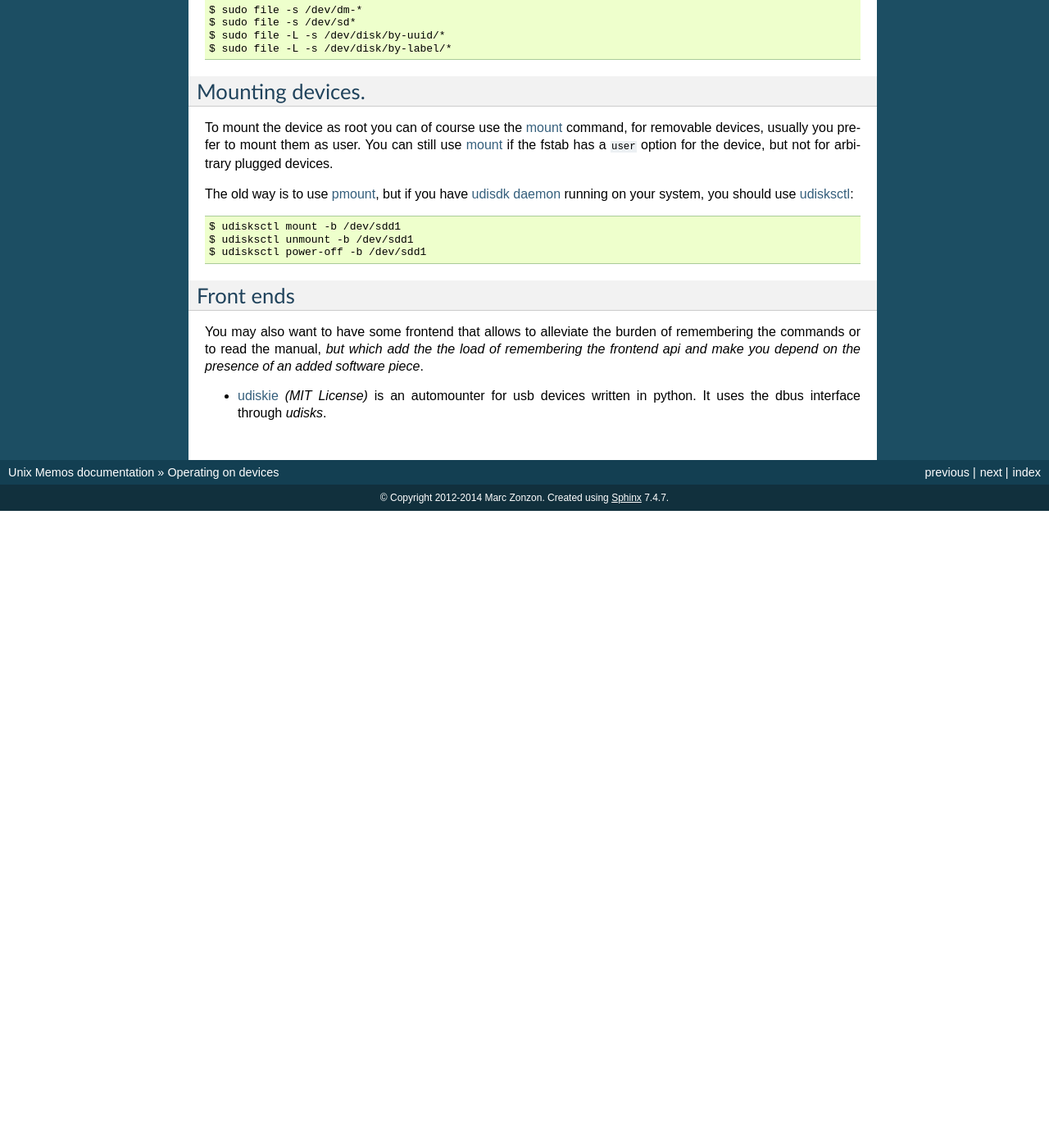
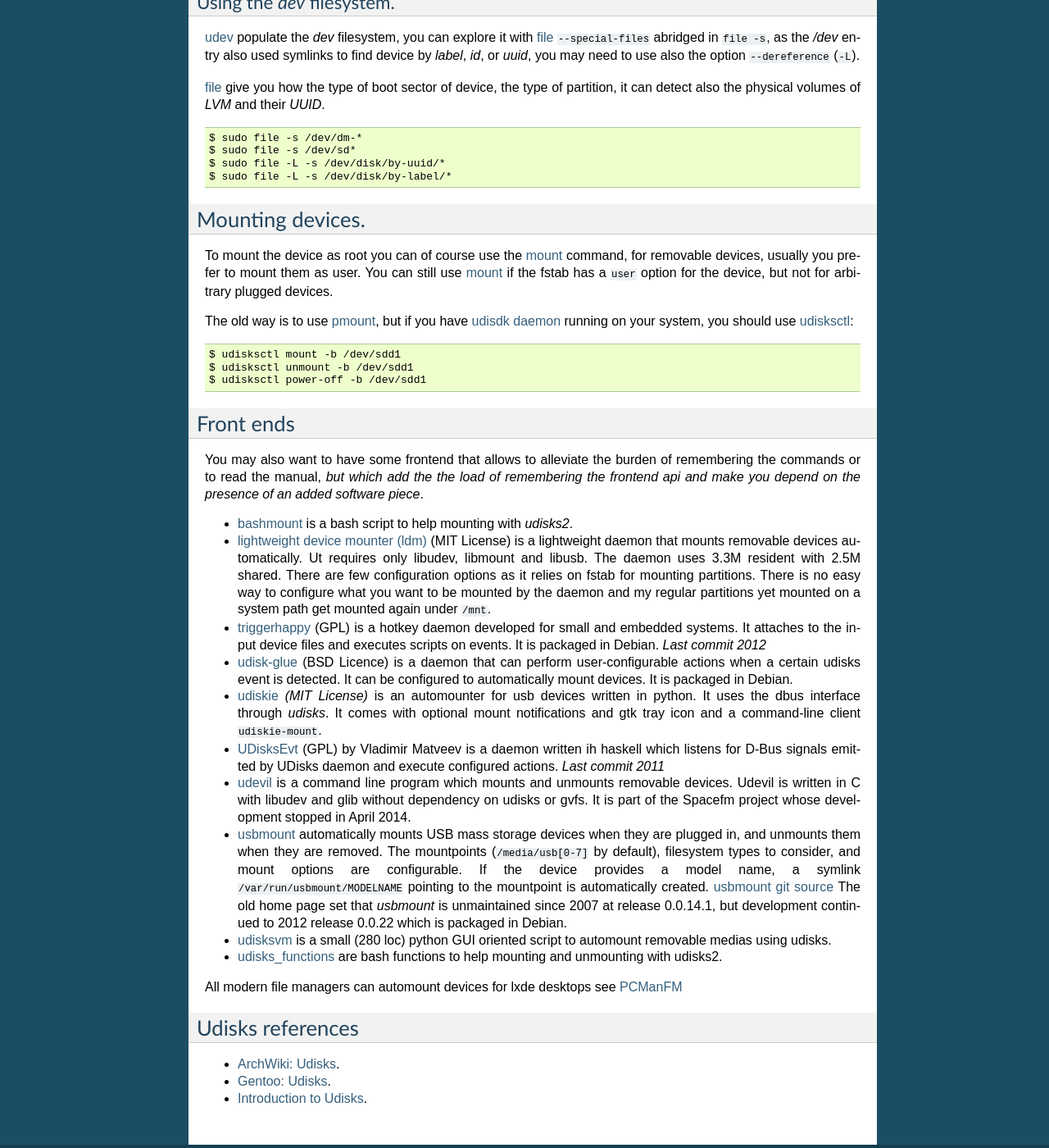
Before and after one commit to marczz/unix_memo, a Sphinx documentation site: the page built from source/devices.rst, in a window 1280 px wide and 1400 px high, scrolled down 1954 px. Shown: the whole window at 82% size. Built offline with Sphinx 7.4.7, drawn with Linux system fonts in a browser that asks for light colours; the version number could not be read and is left out; before the commit the page ends 2577 px from its top, so only the background shows below that; some of the changed text lies outside the part shown.

Commit message:
source/devices.rst: added an helpers section, and udisks references.

```diff
--- a/source/devices.rst
+++ b/source/devices.rst
@@ -25,6 +25,8 @@
     sdd                    disk                3.7G STORAGE DEVICE
     └─sdd1                 part vfat           3.7G
     sr0                    rom                1024M DVD+-RW GSA-T11N
+
+You can also use the simpler ``lsblk -f`` with less columns.
 
 .. _blkid:
 
@@ -90,6 +92,14 @@
 ``-p`` *is an abbrev for* ``--object-path`` *and* ``b`` *an abbrev
 for* ``--block-device``. In any case the *block-device* the
 *object-path* are told in the answer.
+
+You can also use ``udisksctl monitor`` to monitor devices
+before connecting the device and see the
+device entry attributed by udev.
+
+It is also shown in your kernel messages, and can be read with
+:man:`dmesg` but it is quite laborious to find the proper line.
+
 
 Using the *udev* level for usb devices.
 ~~~~~~~~~~~~~~~~~~~~~~~~~~~~~~~~~~~~~~~
@@ -177,6 +187,64 @@
 the the load of remembering the frontend api and make you depend on
 the presence of an added software piece*.
 
+-   `bashmount <https://github.com/jamielinux/bashmount/>`__ is a bash
+    script to help mounting with *udisks2*.
+-   `lightweight device mounter
+    (ldm) <https://github.com/LemonBoy/ldm>`_ (MIT License)
+    is a lightweight daemon that mounts removable devices
+    automatically. Ut requires only libudev, libmount and libusb. The
+    daemon uses 3.3M resident with 2.5M shared. There are few
+    configuration options as it relies on fstab for mounting
+    partitions. There is no easy way to configure what you want to be
+    mounted by the daemon and my regular partitions yet mounted on a
+    system path get mounted again under ``/mnt``.
+-   `triggerhappy <https://github.com/wertarbyte/triggerhappy>`_ (GPL)
+    is a hotkey daemon developed for small and embedded systems. It
+    attaches to the input device files and executes scripts on events. It
+    is packaged in Debian.  *Last commit 2012*
+-   `udisk-glue <https://github.com/fernandotcl/udisks-glue>`_
+    (BSD Licence) is a daemon that can perform user-configurable
+    actions when a certain udisks event is detected. It can be
+    configured to automatically mount devices. It is packaged in
+    Debian.
 -   `udiskie <https://github.com/coldfix/udiskie>`_
     *(MIT License)* is an automounter for usb devices written in
     python. It uses the dbus interface through *udisks*.
+    It comes with optional mount notifications and gtk
+    tray icon and a command-line client ``udiskie-mount``.
+-   `UDisksEvt <https://github.com/dpx-infinity/udisksevt>`__ (GPL) by
+    Vladimir Matveev is a daemon written ih haskell which listens for
+    D-Bus signals emitted by UDisks daemon and execute configured
+    actions. *Last commit 2011*
+-   `udevil <http://ignorantguru.github.io/udevil/>`_
+    is a command line program which mounts
+    and unmounts removable devices. Udevil is written in C with libudev
+    and glib without dependency on udisks or gvfs. It is part of the
+    Spacefm project whose development stopped in April 2014.
+-   `usbmount <http://usbmount.alioth.debian.org/>`_
+    automatically mounts USB mass storage devices when they are
+    plugged in, and unmounts them when they are removed. The
+    mountpoints (``/media/usb[0-7]`` by default), filesystem types to
+    consider, and mount options are configurable. If the device
+    provides a model name, a symlink ``/var/run/usbmount/MODELNAME``
+    pointing to the mountpoint is automatically created.
+    `usbmount git source
+    <https://alioth.debian.org/scm/browser.php?group_id=30641>`_
+    The old home page set that *usbmount* is unmaintained since 2007
+    at release 0.0.14.1, but development continued to 2012 release
+    0.0.22 which is packaged in Debian.
+-   `udisksvm <https://github.com/berbae/udisksvm>`__ is a small (280
+    loc) python GUI oriented script to automount removable medias using udisks.
+-   `udisks_functions <https://gist.github.com/ledti/838039>`_
+    are bash functions to help mounting and unmounting with udisks2.
+
+All modern file managers can automount devices for lxde desktops see
+`PCManFM <http://wiki.lxde.org/en/PCManFM>`_
+
+Udisks references
+-----------------
+
+-   `ArchWiki: Udisks <https://wiki.archlinux.org/index.php/Udisks>`_.
+-   `Gentoo: Udisks <http://wiki.gentoo.org/wiki/Udisks>`_.
+-   `Introduction to Udisks
+    <http://blog.fpmurphy.com/2011/08/introduction-to-udisks.html>`_.
```
